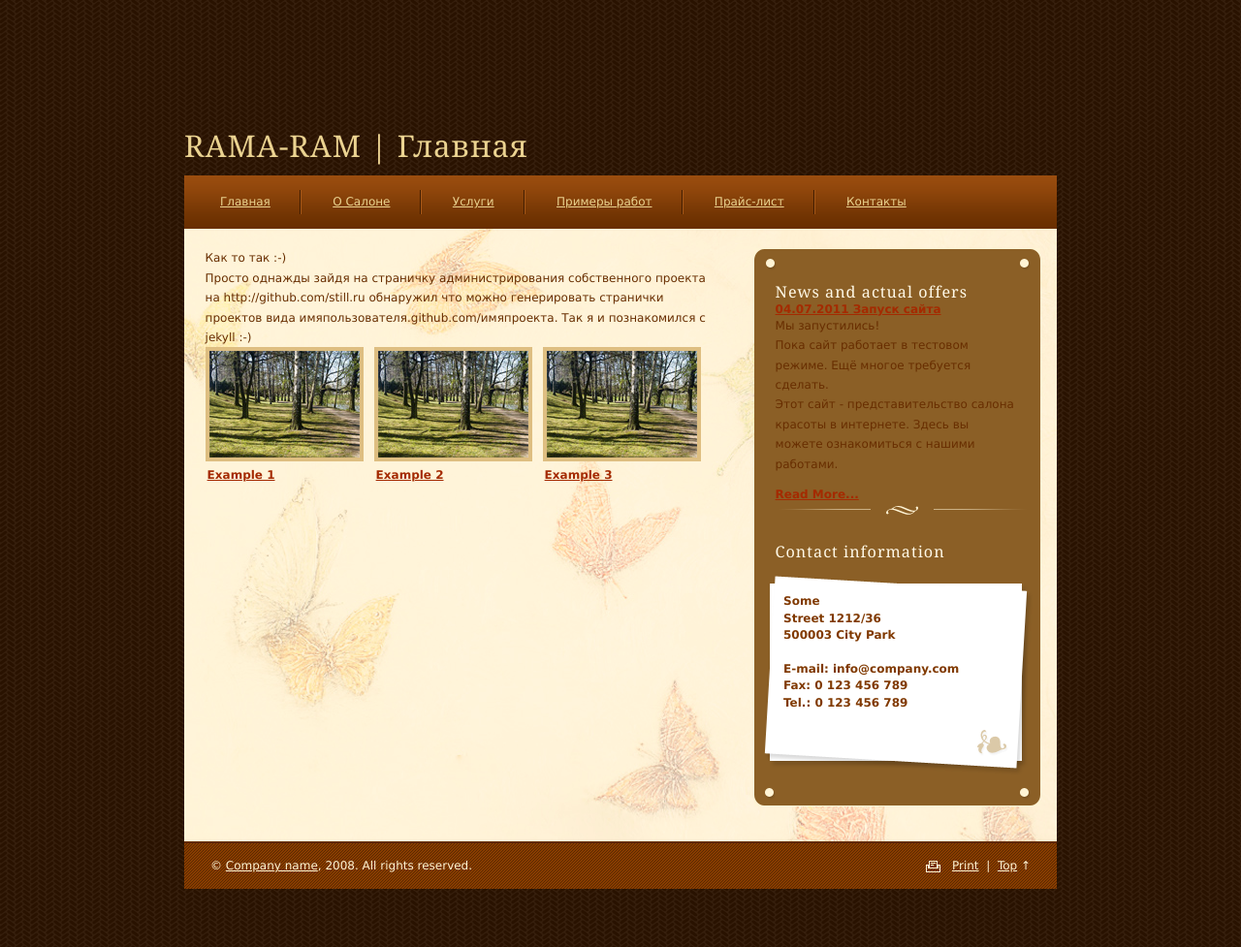
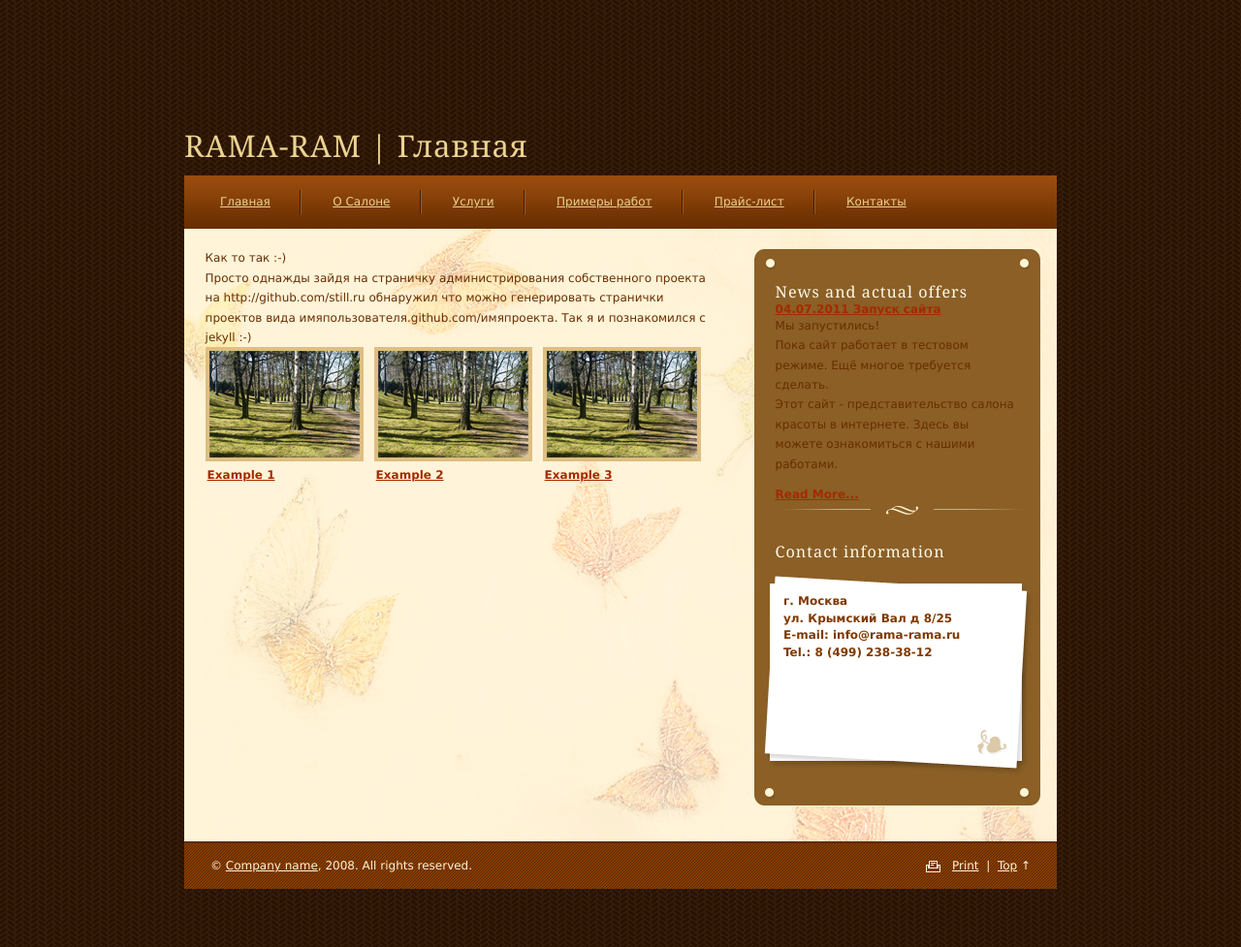
Before and after one commit to hairstyle/hairstyle.github.com, a Jekyll site: the page built from index.md, in a window 1280 px wide. Shown: the whole page at 97% size. Built offline with Jekyll 4.4.1, drawn with Linux system fonts in a browser that asks for light colours; nearby versions of some CDN libraries.

Commit message:
Edited _layouts/default.html via GitHub

```diff
--- a/_layouts/default.html
+++ b/_layouts/default.html
@@ -90,13 +90,17 @@
 			<div class="paper">
 			<div class="paper-in">
 				<address>
-				Some<br />
-				Street 1212/36<br />
-				500003 City Park<br />
-				<br />
-				E-mail: info&#64;<!---->company.com<br />
-				Fax: 0 123 456 789<br />
-				Tel.: 0 123 456 789
+				г. Москва
+				</address>
+				<address>
+				ул. Крымский Вал д 8/25
+				<br>
+				E-mail:
+				info@rama-rama.ru
+				</address>
+				<address>
+				Tel.: 8 (499)
+				238-38-12
 				</address>
 			</div>
 			</div>
```
